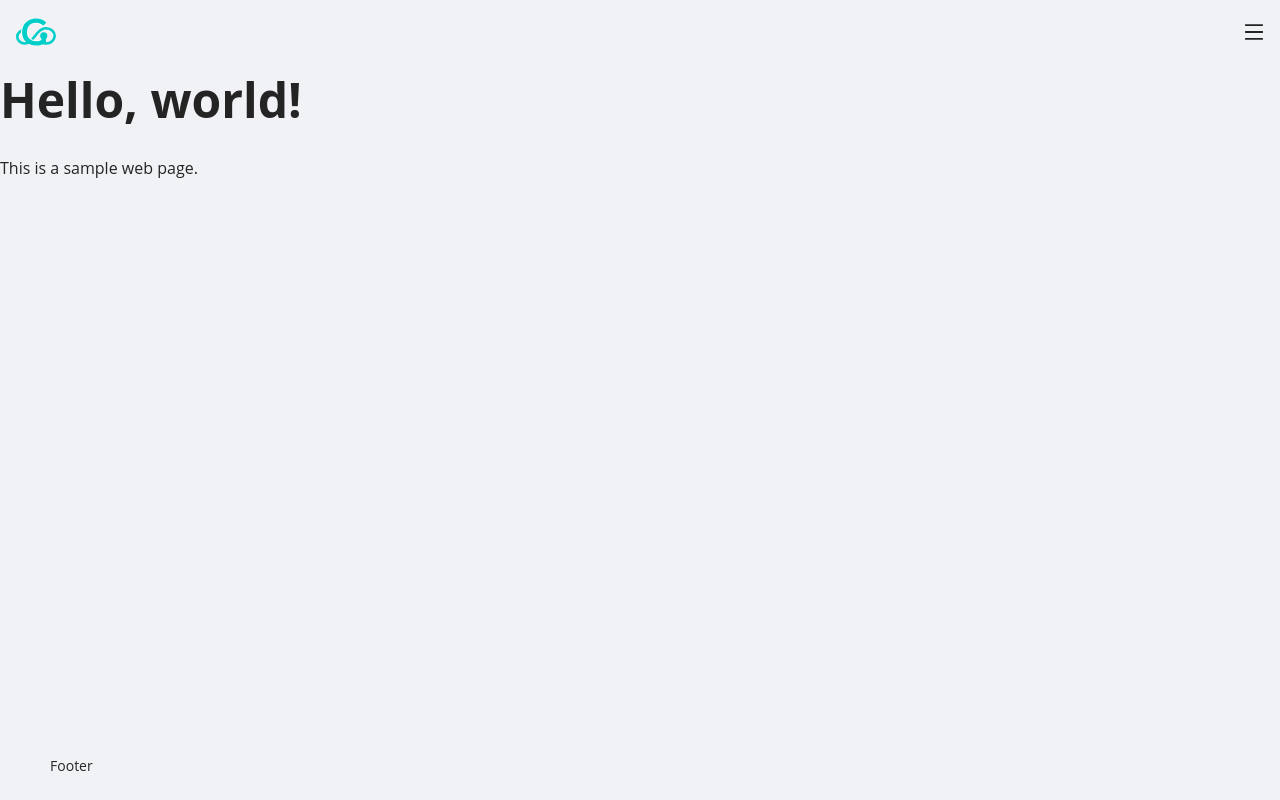
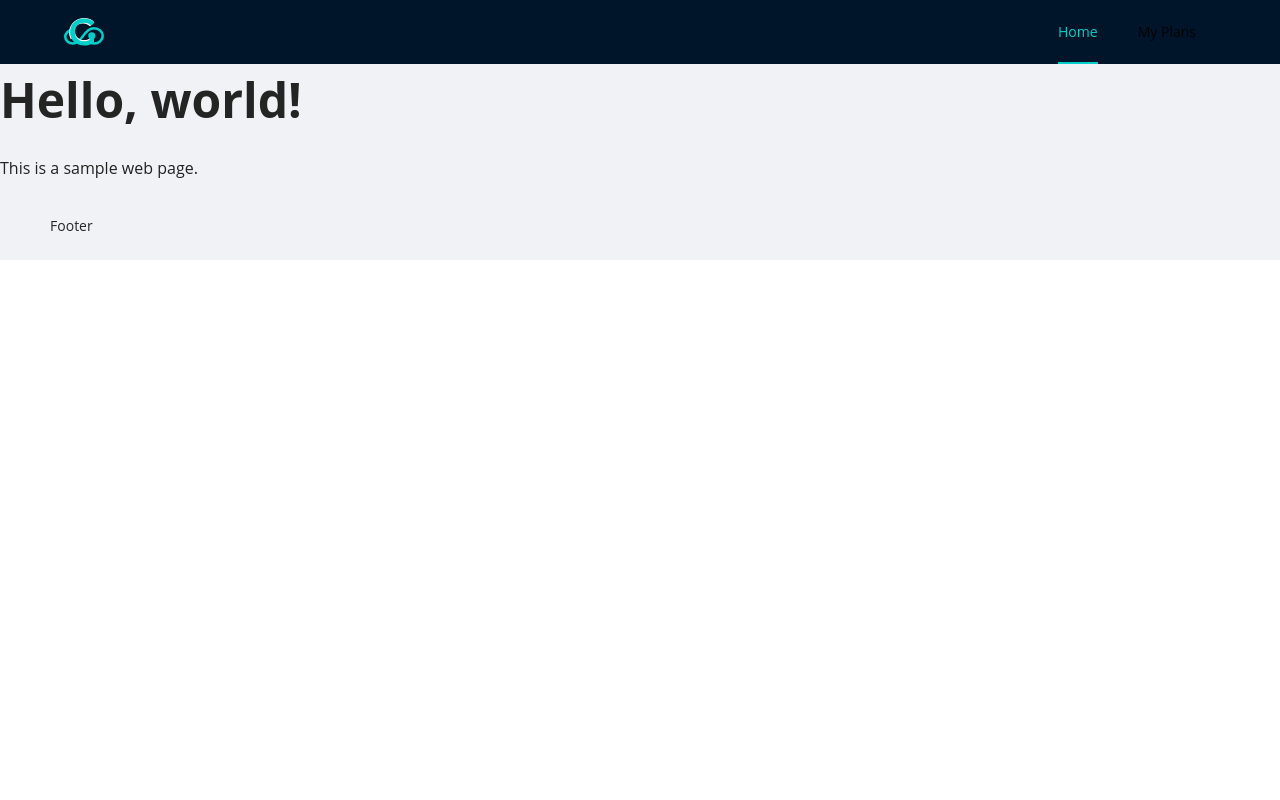
Before and after one commit to hoanghai1212/trip-planner, a React (Vite) app: page / in a window 1280 px wide. Built offline with nearby package versions, Linux system fonts and the light colour scheme.

Commit message:
feat: responsive header nav

```diff
--- a/index.html
+++ b/index.html
@@ -8,7 +8,7 @@
   <title>Vite App</title>
 </head>
 
-<body>
+<body class="default">
   <div id="root"></div>
   <script type="module" src="/src/main.tsx"></script>
 </body>
--- a/src/shared/components/layout/header/index.tsx
+++ b/src/shared/components/layout/header/index.tsx
@@ -1,8 +1,9 @@
 import { MenuOutlined } from '@ant-design/icons';
 import { Drawer, Menu } from 'antd';
+import { Grid } from 'antd';
 import { Header } from 'antd/lib/layout/layout';
-import { Fragment, useState } from 'react';
-import { useNavigate } from 'react-router';
+import { Fragment, useCallback, useMemo, useState } from 'react';
+import { useLocation, useNavigate } from 'react-router';
 
 import Styles from './styles.module.scss';
 
@@ -10,18 +11,40 @@ import LogoSVG from '@/shared/components/svg/LogoSVG';
 import NavigationConst, {
   defaultKey,
 } from '@/shared/constants/NavigationConst';
+import { classNames } from '@/shared/utils/styleUtils';
+
+const { useBreakpoint } = Grid;
 
 export default function AppHeader() {
   const navigate = useNavigate();
+  const location = useLocation();
+  const { lg } = useBreakpoint();
 
   const [visible, setVisible] = useState(false);
 
+  const defaultSelectedKeys = useMemo(() => {
+    return location.pathname.replace('/', '') || defaultKey;
+  }, [location.pathname]);
+
+  const renderMenuItem = useCallback(
+    () =>
+      NavigationConst.map(({ key, title, url }) => (
+        <Menu.Item key={key} onClick={() => handleNavItemClick(url)}>
+          {title}
+        </Menu.Item>
+      )),
+    [NavigationConst]
+  );
+
   return (
-    <Header className={Styles.Header}>
+    <Header className={classNames(Styles.Header)}>
       <LogoSVG width={40} />
+
+      {!lg ? (
+        <Fragment>
           <MenuOutlined onClick={showDrawer} />
           <Drawer
-        className={Styles.Menu}
+            className={Styles.MenuDrawer}
             width='300px'
             title={
               <Fragment>
@@ -34,14 +57,20 @@ export default function AppHeader() {
             visible={visible}
             key='Navigation'
           >
-        <Menu defaultSelectedKeys={[defaultKey]} mode='inline'>
-          {NavigationConst.map(({ key, title, url }) => (
-            <Menu.Item key={key} onClick={() => handleNavItemClick(url)}>
-              {title}
-            </Menu.Item>
-          ))}
+            <Menu defaultSelectedKeys={[defaultSelectedKeys]} mode='inline'>
+              {renderMenuItem()}
             </Menu>
           </Drawer>
+        </Fragment>
+      ) : (
+        <Menu
+          className={Styles.MenuDesktop}
+          defaultSelectedKeys={[defaultSelectedKeys]}
+          mode='horizontal'
+        >
+          {renderMenuItem()}
+        </Menu>
+      )}
     </Header>
   );
 
--- a/src/shared/components/layout/header/styles.module.scss
+++ b/src/shared/components/layout/header/styles.module.scss
@@ -1,4 +1,4 @@
-@import '../../../scss/abstracts/variables';
+@import '../../../scss/main';
 
 .Header {
   display: flex;
@@ -6,9 +6,21 @@
   align-items: center;
 
   padding: 0.5rem 1rem;
+
+  @include screen(lg) {
+    padding: 0.5rem 4rem;
+  }
+
+  .MenuDesktop {
+    background-color: transparent;
+    border-color: transparent;
+
+    flex: 0 0 25%;
+    justify-content: right;
+  }
 }
 
-.Menu {
+.MenuDrawer {
   :global(.ant-drawer-title) {
     display: flex;
     align-items: center;
--- a/src/shared/scss/abstracts/_mixins.scss
+++ b/src/shared/scss/abstracts/_mixins.scss
@@ -1,6 +1,7 @@
 // -----------------------------------------------------------------------------
 // This file contains all application-wide Sass mixins.
 // -----------------------------------------------------------------------------
+@import './variables';
 
 /// Event wrapper
 /// @author Harry Roberts
@@ -46,3 +47,15 @@
     }
   }
 }
+
+/// @param {String} $name: name of the breakpoint
+@mixin screen($name) {
+  @if map-has-key($map: $breakpoints, $key: $name) {
+    @media #{inspect(map-get($breakpoints, $name))} {
+      @content;
+    }
+  } @else {
+    @warn "Unfortunately, no value could be retrieved from `#{$breakpoint}`. "
+    + "Please make sure it is defined in `$breakpoints` map.";
+  }
+}
--- a/src/shared/scss/abstracts/_variables.scss
+++ b/src/shared/scss/abstracts/_variables.scss
@@ -31,9 +31,21 @@ $max-width: 1180px !default;
 /// @prop {String} keys - Keys are identifiers mapped to a given length
 /// @prop {Map} values - Values are actual breakpoints expressed in pixels
 $breakpoints: (
-  'small': 320px,
-  'medium': 768px,
-  'large': 1024px,
+  'sm': (
+    min-width: 576px,
+  ),
+  'md': (
+    min-width: 768px,
+  ),
+  'lg': (
+    min-width: 992px,
+  ),
+  'xl': (
+    min-width: 1200px,
+  ),
+  'xxl': (
+    min-width: 1600px,
+  ),
 ) !default;
 
 /// Relative or absolute URL where all assets are served from
--- a/src/shared/scss/themes/_default.scss
+++ b/src/shared/scss/themes/_default.scss
@@ -9,6 +9,9 @@ body.default {
 }
 
 $default: (
+  primary-background: (
+    bg: $white,
+  ),
   primary-button: (
     color: $white,
     bg: $robin-egg-blue,
--- /dev/null
+++ b/src/shared/utils/styleUtils.ts
@@ -0,0 +1 @@
+export const classNames = (...args: string[]) => args.join(' ');
```
Also changed, not shown: 1 other file (tests, documents, lock files or other folders). Lines whose indentation alone changed are shown as unchanged.
